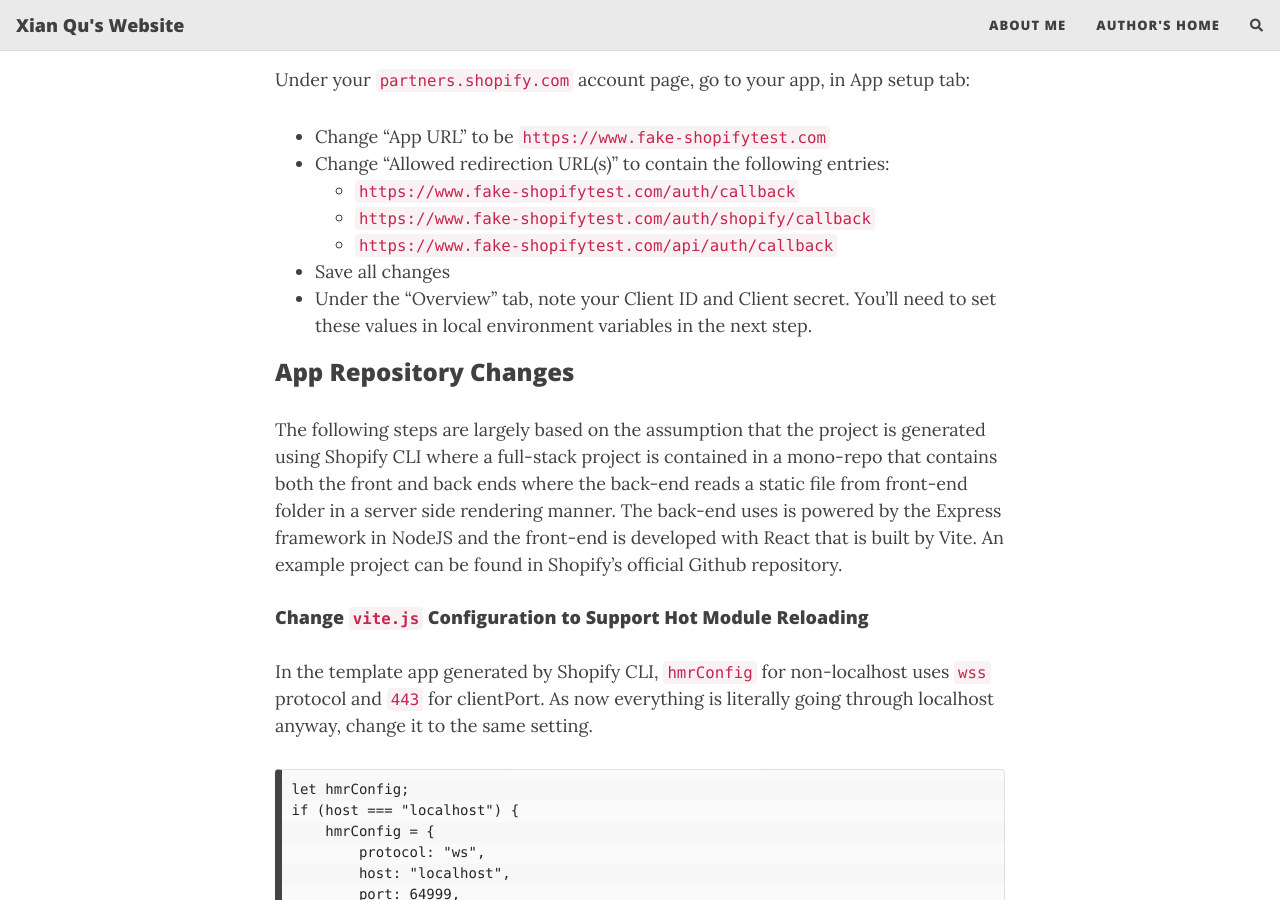
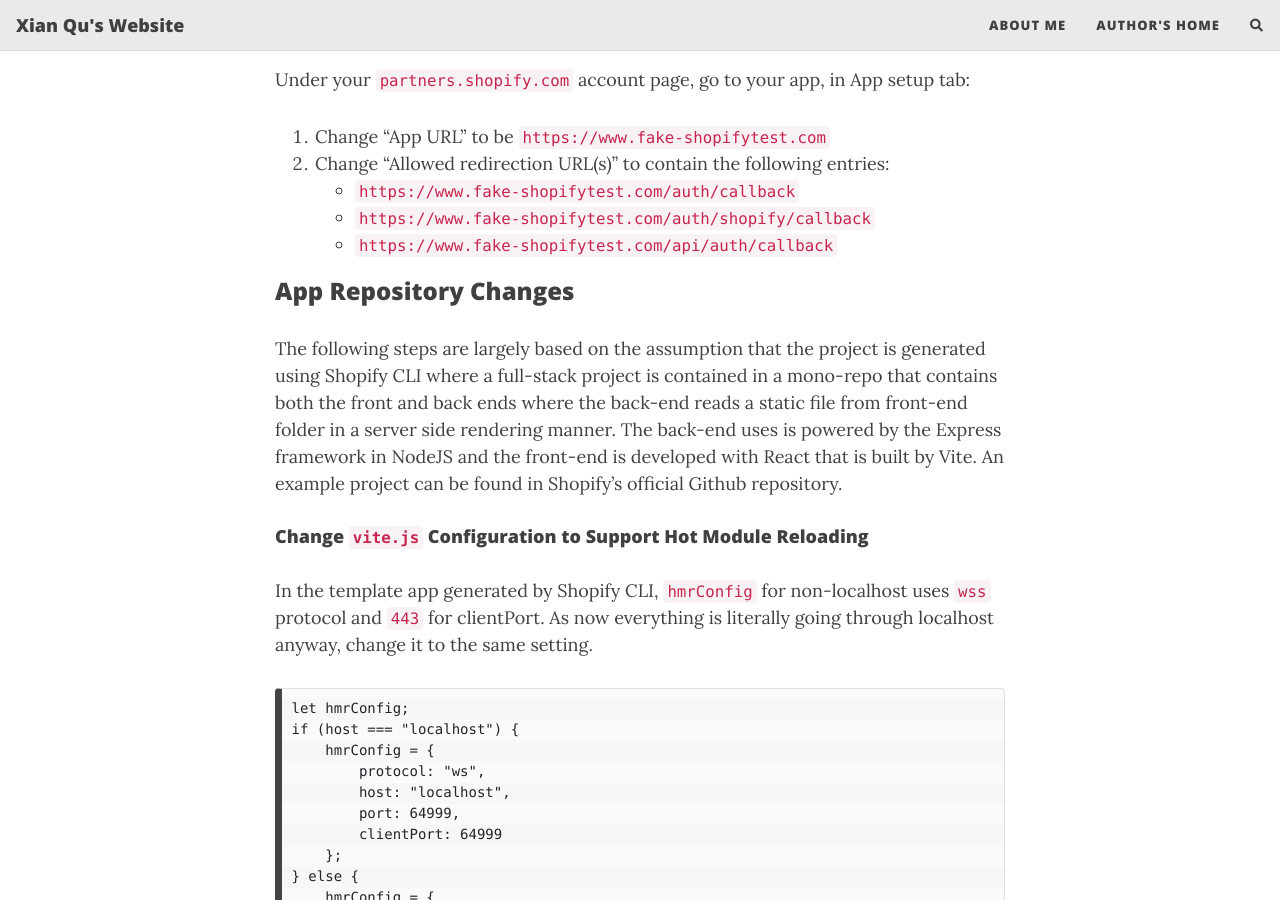
Before and after one commit to xianqugithub/xianqugithub.github.io, a Jekyll site: the page built from _posts/2023-10-09-shopify-localhost-markdown.md, in a window 1280 px wide and 900 px high, scrolled down 1466 px. Built offline with Jekyll 4.4.1, drawn with Linux system fonts in a browser that asks for light colours; nearby versions of some CDN libraries; comment, search, counter and statistics services are not loaded.

Commit message:
some more changes.

````diff
--- a/_posts/2023-10-09-shopify-localhost-markdown.md
+++ b/_posts/2023-10-09-shopify-localhost-markdown.md
@@ -25,7 +25,6 @@
 
         127.0.0.1 www.fake-shopifytest.com
 
-
 2. Install local SSL proxy and make sure it can run. Leave the proxy running in a separate terminal:
 
         npm install --location=global local-ssl-proxy
@@ -41,13 +40,11 @@
 
 Under your `partners.shopify.com` account page, go to your app, in App setup tab:
 
-- Change "App URL" to be `https://www.fake-shopifytest.com`
-- Change "Allowed redirection URL(s)" to contain the following entries:
+1. Change "App URL" to be `https://www.fake-shopifytest.com`
+2. Change "Allowed redirection URL(s)" to contain the following entries:
   - `https://www.fake-shopifytest.com/auth/callback`
   - `https://www.fake-shopifytest.com/auth/shopify/callback`
   - `https://www.fake-shopifytest.com/api/auth/callback`
-- Save all changes
-- Under the "Overview" tab, note your Client ID and Client secret. You'll need to set these values in local environment variables in the next step.
 
 ### App Repository Changes
 
@@ -77,17 +74,14 @@
 
 #### Change Hot Module Reloading Configurations
 
-- Include **http://localhost:3000** in `dev_embed.js`:
+1. Include **http://localhost:3000** in `dev_embed.js`:
 
-```
-import RefreshRuntime from "http://localhost:3000/@react-refresh";
-```
+        import RefreshRuntime from "http://localhost:3000/@react-refresh";
 
-- Change `src` entry in `index.html` as follows:
 
-```
-<script type="module" src="http://localhost:3000/src/index.jsx"></script>
-```
+2. Change `src` entry in `index.html` as follows:
+
+        <script type="module" src="http://localhost:3000/src/index.jsx"></script>
 
 Note that for production build this needs be changed back so that the path can be resolved.
 
````
